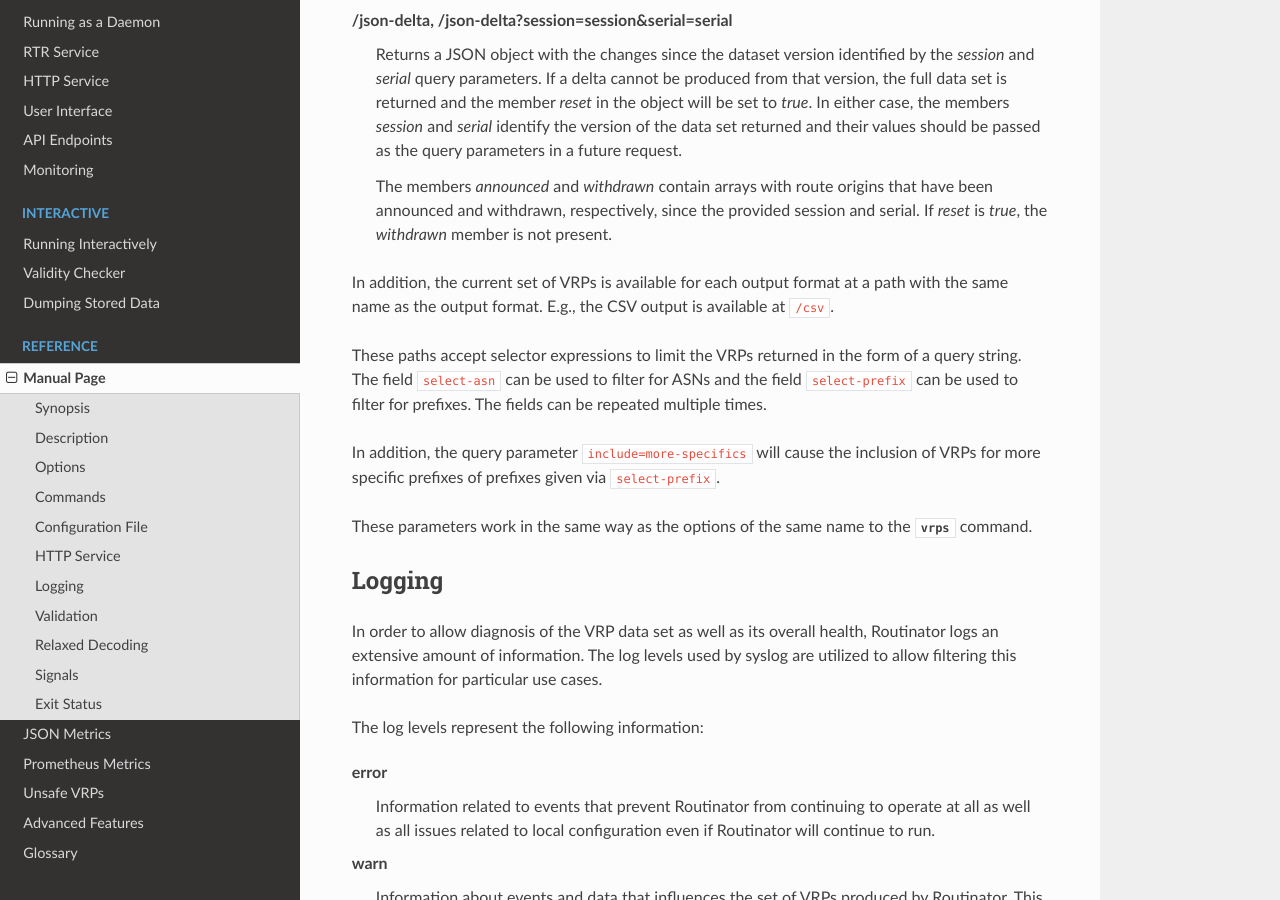
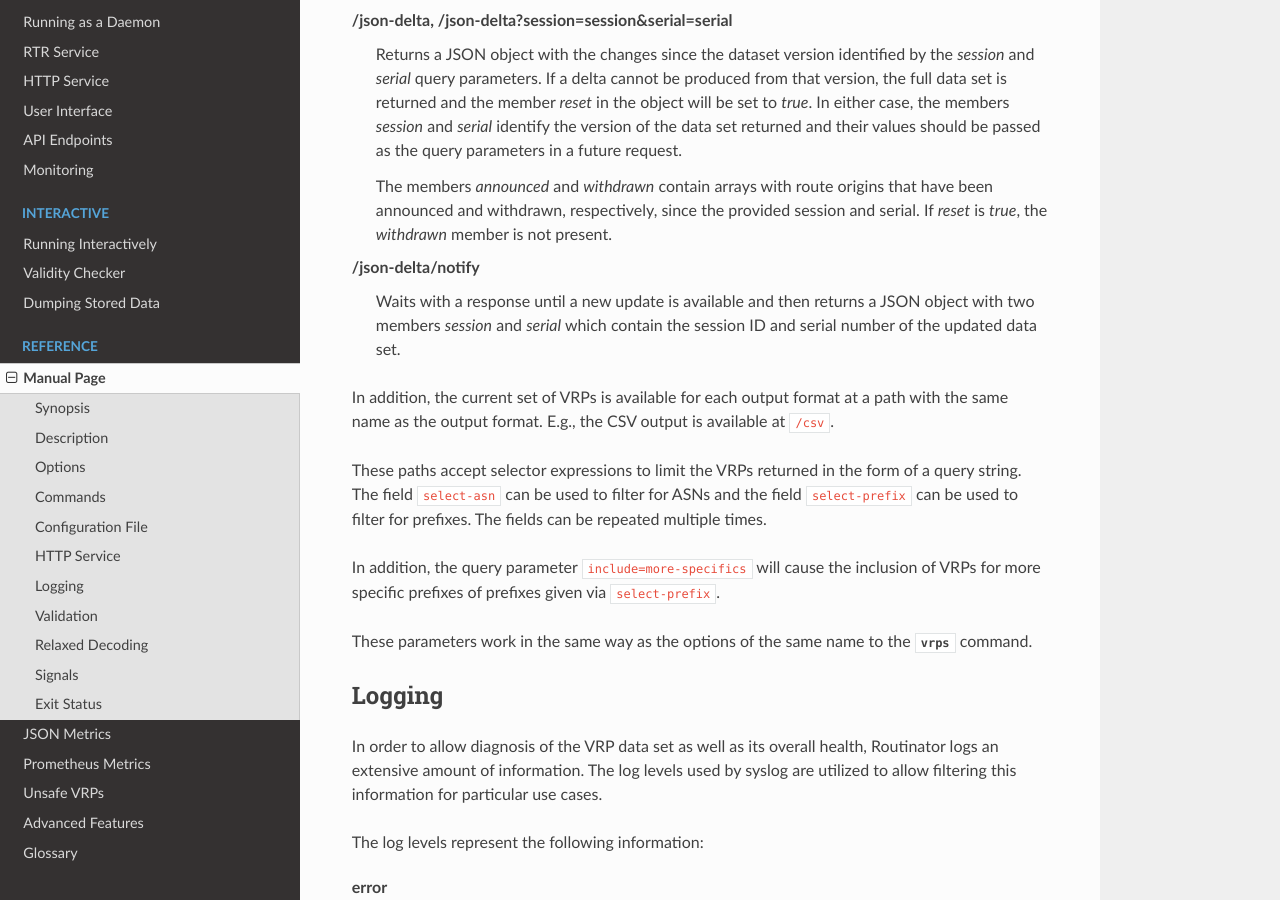
Before and after one commit to NLnetLabs/routinator, a Sphinx documentation site: the page built from doc/manual/source/manual-page.rst, in a window 1280 px wide and 900 px high, scrolled down 25123 px. Built offline with Sphinx 7.4.7 and the Read the Docs theme 2.0.0, drawn with Linux system fonts in a browser that asks for light colours.

Commit message:
Add new endpoint to manual page.

```diff
--- a/doc/manual/source/manual-page.rst
+++ b/doc/manual/source/manual-page.rst
@@ -1378,6 +1378,11 @@ The service only supports GET requests with the following paths:
       provided session and serial. If *reset* is *true*, the *withdrawn*
       member is not present.
 
+/json-delta/notify
+      Waits with a response until a new update is available and then returns
+      a JSON object with two members *session* and *serial* which contain the
+      session ID and serial number of the updated data set.
+
 In addition, the current set of VRPs is available for each output format at a
 path with the same name as the output format. E.g., the CSV output is
 available at ``/csv``.
```
